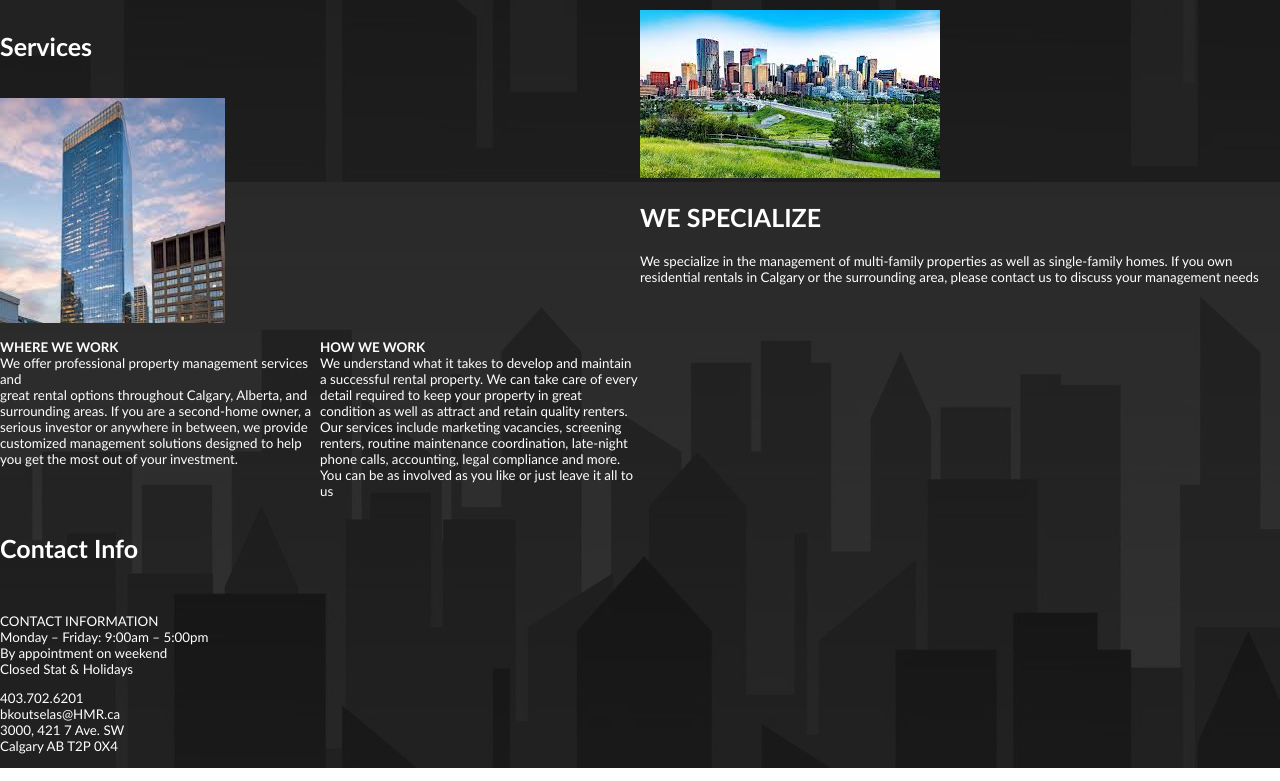
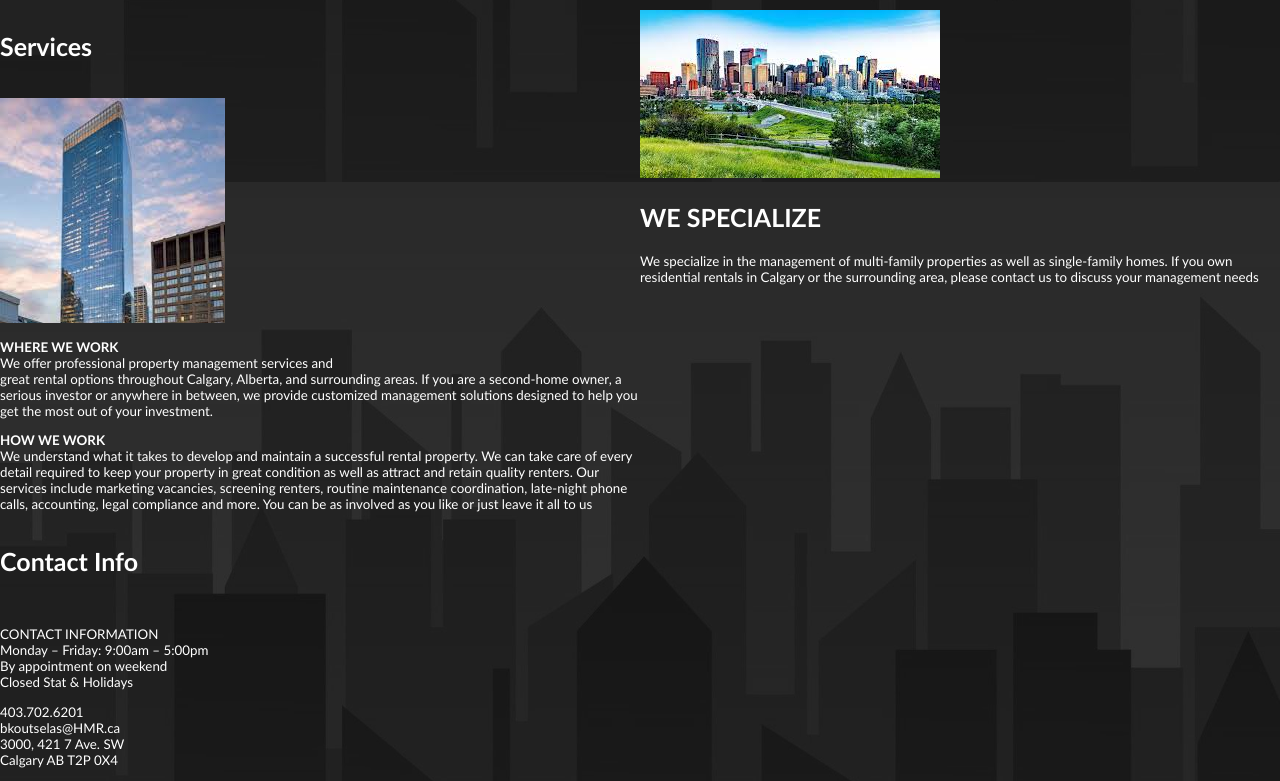
Before and after one commit to ARMAAN11ALLIDINA/HeritageManagment, a plain HTML site: page index.html in a window 1280 px wide. Shown: the part 618-1399 px from the top of the page. Drawn offline with Linux system fonts and the light colour scheme.

Commit message:
Update index.html

```diff
--- a/index.html
+++ b/index.html
@@ -25,13 +25,11 @@
     <section class="vision">
         <div><h2>Services</h2><br>
             <img src="images/download3.jpg" alt="building3">
-            <section class="vision">
-             <div><p><b>WHERE WE WORK</b><br>We offer professional property management services and<br>great rental options throughout Calgary, Alberta, and surrounding areas. If you are a second-home
-                owner, a serious investor or anywhere in between, we provide customized management solutions designed to help you get the most out of your investment.</p></div>
-             <div><p><b>HOW WE WORK</b><br>We understand what it takes to develop and maintain a successful rental property. We can take care of every detail required to keep your property in great
+            <p><b>WHERE WE WORK</b><br>We offer professional property management services and<br>great rental options throughout Calgary, Alberta, and surrounding areas. If you are a second-home
+                owner, a serious investor or anywhere in between, we provide customized management solutions designed to help you get the most out of your investment.</p>
+             <p><b>HOW WE WORK</b><br>We understand what it takes to develop and maintain a successful rental property. We can take care of every detail required to keep your property in great
                 condition as well as attract and retain quality renters. Our services include marketing vacancies, screening renters, routine maintenance coordination, late-night phone calls, accounting,
-                legal compliance and more. You can be as involved as you like or just leave it all to us</p></div>
-            </section>
+                legal compliance and more. You can be as involved as you like or just leave it all to us</p>
         </div>
         <div><img src="images/download4.jpg" alt="building4"><br>
             <h2>WE SPECIALIZE</h2><p>We specialize in the management of multi-family properties as well as single-family homes. If you own residential rentals in Calgary or the surrounding area, please
```
